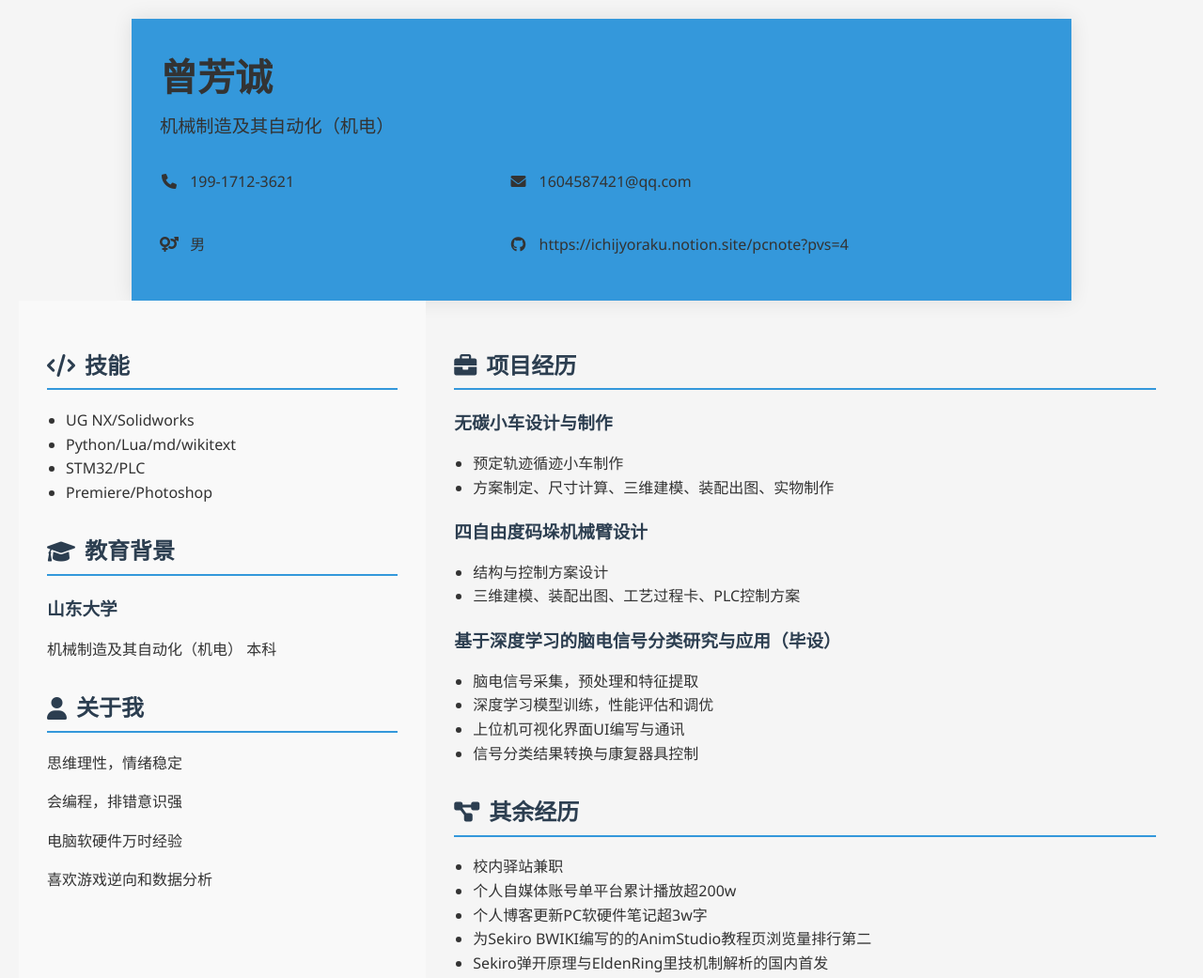
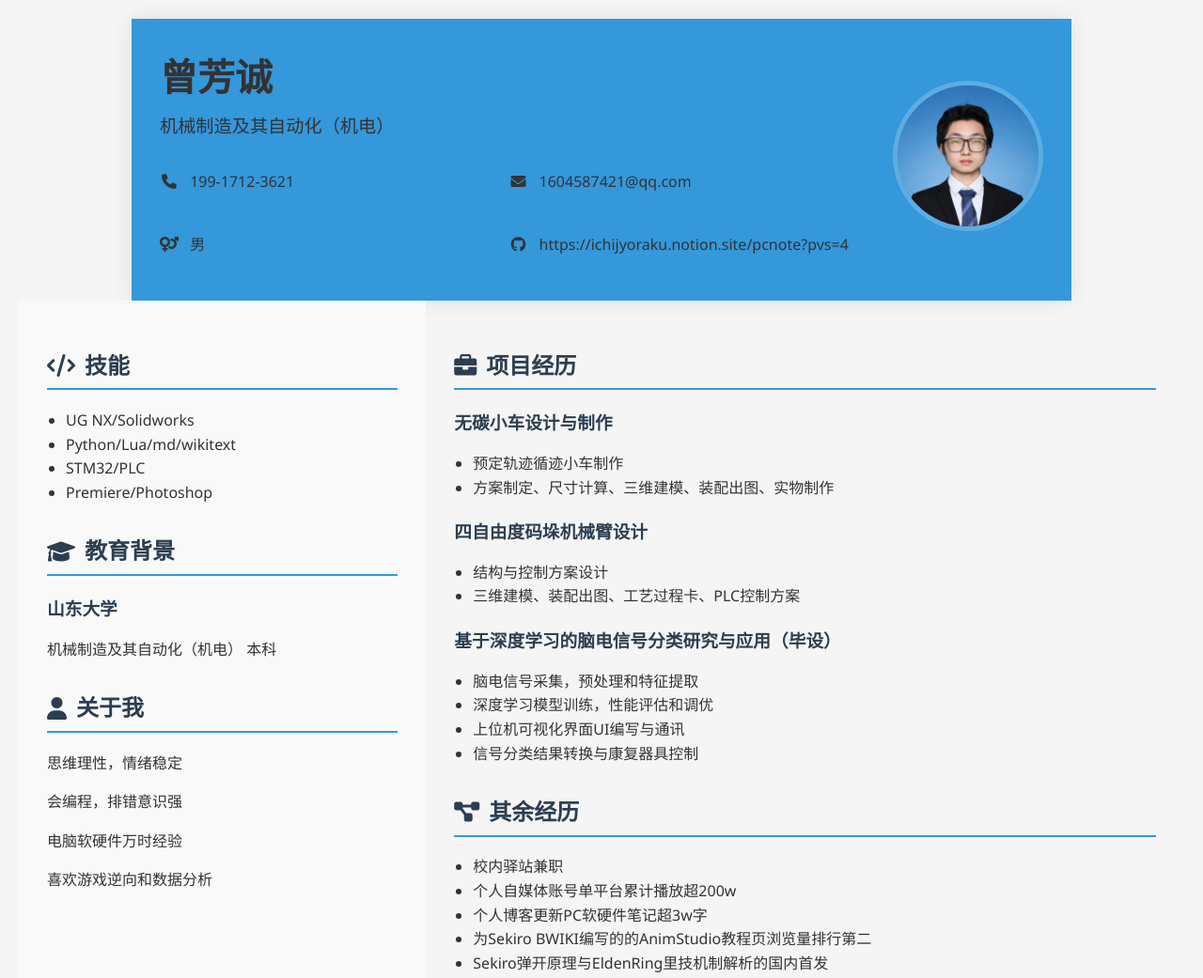
Before and after one commit to IchijyoRaku/resume, a plain HTML site: page index.html in a window 1280 px wide. Shown: the top 1041 px of the page at 94% size. Drawn offline with Linux system fonts and the light colour scheme.

Commit message:
Update index.html

```diff
--- a/index.html
+++ b/index.html
@@ -22,9 +22,9 @@
                     <p><i class="fab fa-github"></i> https://ichijyoraku.notion.site/pcnote?pvs=4</p>
                 </div>
             </div>
-            <!-- <div class="profile-pic">
+            <div class="profile-pic">
                 <img src="简历照片.jpg" alt="个人照片">
-            </div> -->
+            </div>
         </header>
 
     </div>
```
